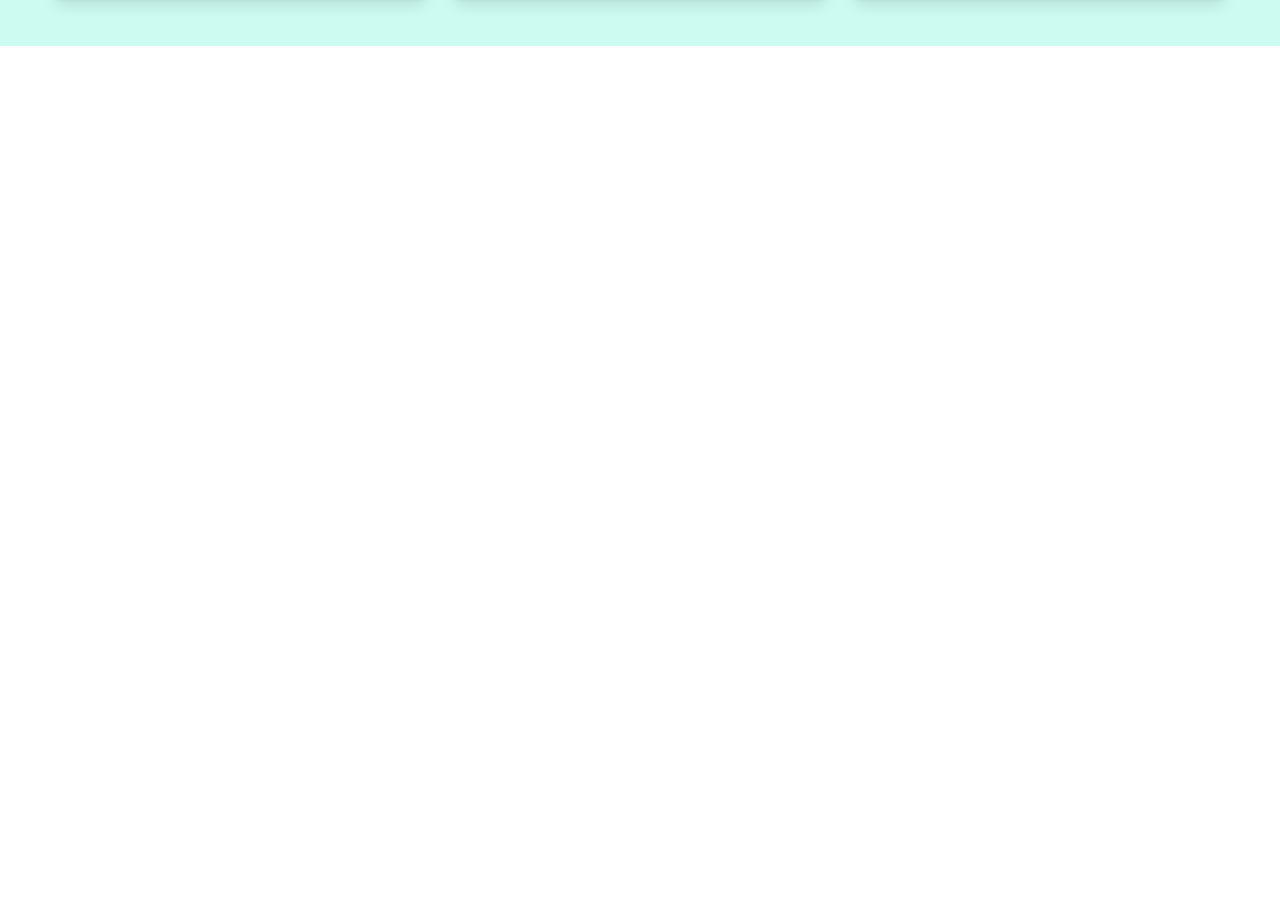
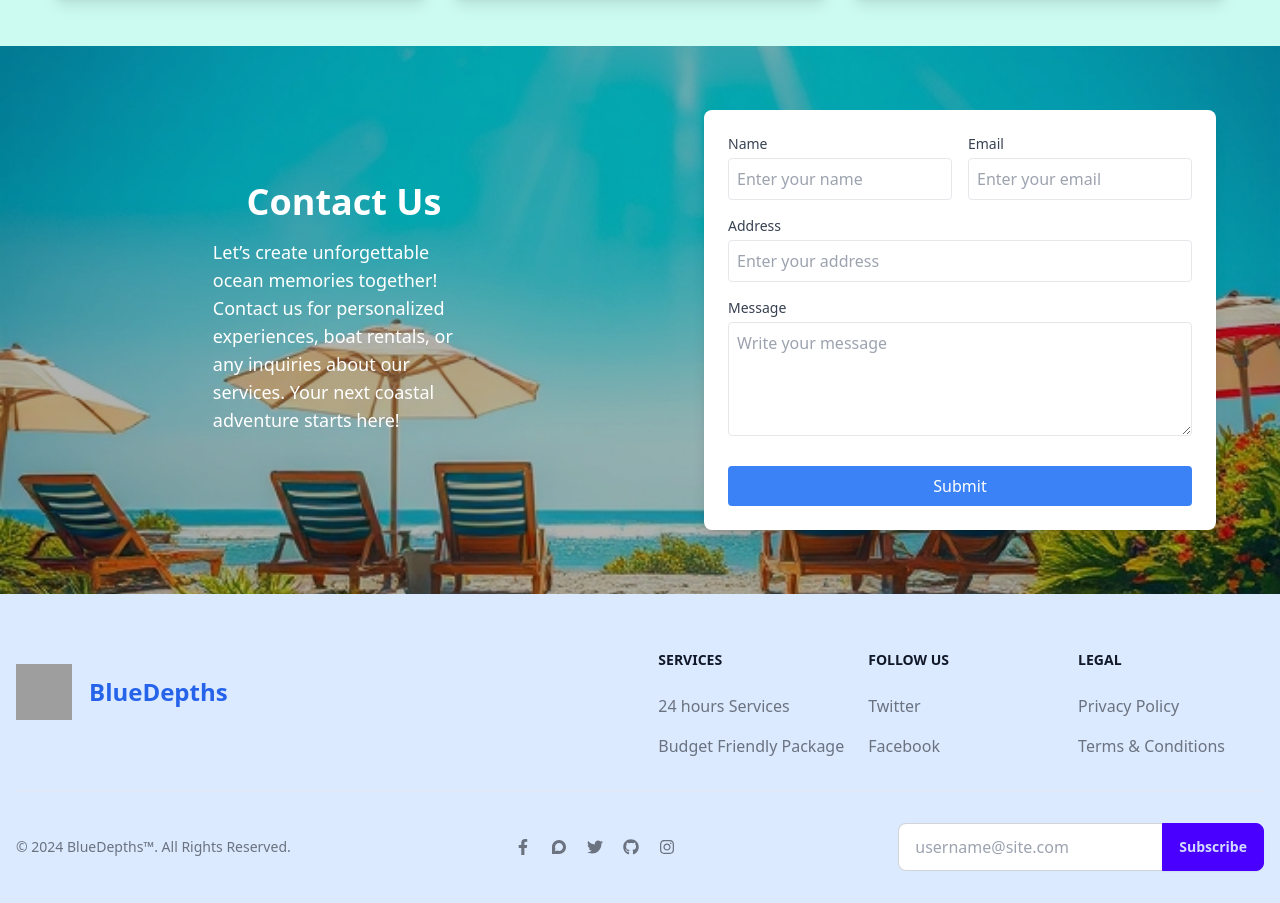
Before and after one commit to khadija-urmi/Blue-Depths-Auth, a React (Vite) app: page / in a window 1280 px wide. Shown: the part 2920-3823 px from the top of the page. Before the commit the page ends 2966 px from the top, so only its background shows below. Built offline with nearby package versions, Linux system fonts and the light colour scheme; grey boxes are pictures that could not be loaded.

Commit message:
homepage footer is added

```diff
--- /dev/null
+++ b/src/components/ContactUs/ContactUs.jsx
@@ -0,0 +1,70 @@
+
+import backgroundImage from "../../assets/umbrella.jpg";
+
+const ContactUs = () => {
+    return (
+        <section
+            className="relative bg-center bg-cover py-16 px-4"
+            style={{ backgroundImage: `url(${backgroundImage})` }}
+        >
+            <div className="absolute inset-0 bg-black bg-opacity-30"></div>
+            <div className="relative z-10 container mx-auto text-white flex flex-col lg:flex-row items-center justify-between gap-8">
+
+                <div className=" text-center lg:text-left lg:flex-1">
+                    <h3 className="text-4xl text-center font-bold mb-4"> Contact Us</h3>
+                    <p className="mb-6 text-lg text-left w-2/5 mx-auto">
+                        Let’s create unforgettable ocean memories together! Contact us for personalized experiences,
+                        boat rentals, or any inquiries about our services. Your next coastal adventure starts here!
+                    </p>
+                </div>
+                <form className="bg-white p-6 mr-12 rounded-lg shadow-lg max-w-lg w-full lg:flex-2">
+                    <div className="grid grid-cols-2 gap-4 mb-4">
+
+                        <div>
+                            <label className="block text-gray-700 text-sm font-medium mb-1">Name</label>
+                            <input
+                                type="text"
+                                className="w-full p-2 border rounded focus:outline-none focus:ring focus:ring-blue-300"
+                                placeholder="Enter your name"
+                            />
+                        </div>
+                        <div>
+                            <label className="block text-gray-700 text-sm font-medium mb-1">Email</label>
+                            <input
+                                type="email"
+                                className="w-full p-2 border rounded focus:outline-none focus:ring focus:ring-blue-300"
+                                placeholder="Enter your email"
+                            />
+                        </div>
+                    </div>
+                    <div className="mb-4">
+                        <label className="block text-gray-700 text-sm font-medium mb-1">Address</label>
+                        <input
+                            type="text"
+                            className="w-full p-2 border rounded focus:outline-none focus:ring focus:ring-blue-300"
+                            placeholder="Enter your address"
+                        />
+                    </div>
+                    <div className="mb-6">
+                        <label className="block text-gray-700 text-sm font-medium mb-1">Message</label>
+                        <textarea
+                            className="w-full p-2 border rounded focus:outline-none focus:ring focus:ring-blue-300"
+                            rows="4"
+                            placeholder="Write your message"
+                        ></textarea>
+                    </div>
+                    <button
+                        type="submit"
+                        className="w-full bg-blue-500 text-white font-medium py-2 rounded hover:bg-blue-600 transition duration-300"
+                    >
+                        Submit
+                    </button>
+                </form>
+            </div>
+
+        </section>
+
+    );
+};
+
+export default ContactUs;
--- a/src/components/Footer/Footer.jsx
+++ b/src/components/Footer/Footer.jsx
@@ -1,10 +1,94 @@
-
-
+import { FaDiscourse, FaFacebookF, FaGithub, FaInstagram } from 'react-icons/fa';
+import ImgLogo from '../../assets/fish.png';
+import { Link } from "react-router-dom";
+import { FaTwitter } from 'react-icons/fa6';
 const Footer = () => {
     return (
-        <div>
+        <footer className="bg-blue-100 dark:bg-gray-900 ">
+            <div className="mx-auto w-full max-w-screen-xl p-4 py-12 lg:py-8">
+                <div className="md:flex md:justify-between items-center">
+                    <div className="mb-6 md:mb-0 flex justify-center items-center">
+                        <img src={ImgLogo} className="w-14 h-14"></img>
+                        <Link to='/' className="btn btn-ghost text-2xl text-blue-600  font-semibold">BlueDepths</Link>
+                    </div>
+                    <div className="grid grid-cols-2 gap-6 sm:gap-6 sm:grid-cols-3 mt-6">
+                        <div>
+                            <h2 className="mb-6 text-sm font-semibold text-gray-900 uppercase dark:text-white">Services</h2>
+                            <ul className="text-gray-500 dark:text-gray-400 font-medium">
+                                <li className="mb-4">
+                                    <Link to='/' className="hover:underline">24 hours Services</Link>
+                                </li>
+                                <li>
+                                    <Link to='/' className="hover:underline">Budget Friendly Package</Link>
+                                </li>
+                            </ul>
+                        </div>
+                        <div>
+                            <h2 className="mb-6 text-sm font-semibold text-gray-900 uppercase dark:text-white">Follow us</h2>
+                            <ul className="text-gray-500 dark:text-gray-400 font-medium">
+                                <li className="mb-4">
+                                    <Link to='/' className="hover:underline">Twitter</Link>
+                                </li>
+                                <li>
+                                    <Link to='/' className="hover:underline">Facebook</Link>
+                                </li>
+                            </ul>
+                        </div>
+                        <div>
+                            <h2 className="mb-6 text-sm font-semibold text-gray-900 uppercase dark:text-white">Legal</h2>
+                            <ul className="text-gray-500 dark:text-gray-400 font-medium">
+                                <li className="mb-4">
+                                    <Link to='/' className="hover:underline">Privacy Policy</Link>
+                                </li>
+                                <li><Link to='/' className="hover:underline">Terms &amp; Conditions</Link>
+                                </li>
+                            </ul>
+                        </div>
+                    </div>
+                </div>
+                <hr className="my-6 border-gray-200 sm:mx-auto dark:border-gray-700 lg:my-8" />
+                <div className="sm:flex sm:items-center sm:justify-between">
+                    <span className="text-sm text-gray-500 sm:text-center dark:text-gray-400">© 2024 <a className="hover:underline">BlueDepths™</a>. All Rights Reserved.
+                    </span>
 
-        </div>
+                    <div className="flex mt-4 sm:justify-center sm:mt-0">
+                        <a href="#" className="text-gray-500 hover:text-black dark:hover:text-white">
+                            <FaFacebookF />
+                            <span className="sr-only">Facebook page</span>
+                        </a>
+                        <a href="#" className="text-gray-500 hover:text-black dark:hover:text-white ms-5">
+                            <FaDiscourse />
+                            <span className="sr-only">Discord community</span>
+                        </a>
+                        <a href="#" className="text-gray-500 hover:text-black dark:hover:text-white ms-5">
+                            <FaTwitter />
+                            <span className="sr-only">Twitter page</span>
+                        </a>
+                        <a href="#" className="text-gray-500 hover:text-black dark:hover:text-white ms-5">
+                            <FaGithub />
+                            <span className="sr-only">GitHub account</span>
+                        </a>
+                        <a href="#" className="text-gray-500 hover:text-black dark:hover:text-white ms-5">
+                            <FaInstagram />
+                            <span className="sr-only">Instagram account</span>
+                        </a>
+                    </div>
+                    <div>
+                        <fieldset className="form-control w-80">
+                            <div className="join">
+                                <input
+                                    type="text"
+                                    placeholder="username@site.com"
+                                    className="input input-bordered join-item" />
+                                <button className="btn btn-primary join-item">Subscribe</button>
+                            </div>
+                        </fieldset>
+
+                    </div>
+                </div>
+            </div>
+        </footer >
+
     );
 };
 
--- a/src/pages/Home/Home.jsx
+++ b/src/pages/Home/Home.jsx
@@ -3,6 +3,8 @@ import { useLoaderData } from 'react-router-dom';
 import AllAdventures from '../../components/AllAdventures/AllAdventures';
 import Banner from '../../components/Banner/Banner';
 import OurServices from '../../components/OurService/OurService';
+import ContactUs from '../../components/ContactUs/ContactUs';
+
 
 const Home = () => {
     const adventuresData = useLoaderData() || [];
@@ -14,6 +16,7 @@ const Home = () => {
                 <AllAdventures data={adventuresData}></AllAdventures>
             </section>
             <OurServices></OurServices>
+            <ContactUs></ContactUs>
         </div>
     );
 };
--- a/tailwind.config.js
+++ b/tailwind.config.js
@@ -5,7 +5,9 @@ export default {
     "./src/**/*.{js,ts,jsx,tsx}",
   ],
   theme: {
-    extend: {},
+    extend: {
+
+    },
   },
   plugins: [require('daisyui'),],
 }
```
Also changed, not shown: src/routes/router.jsx (+9 -9 lines), src/assets/sunset.jpg (added), src/assets/umbrella.jpg (added).
